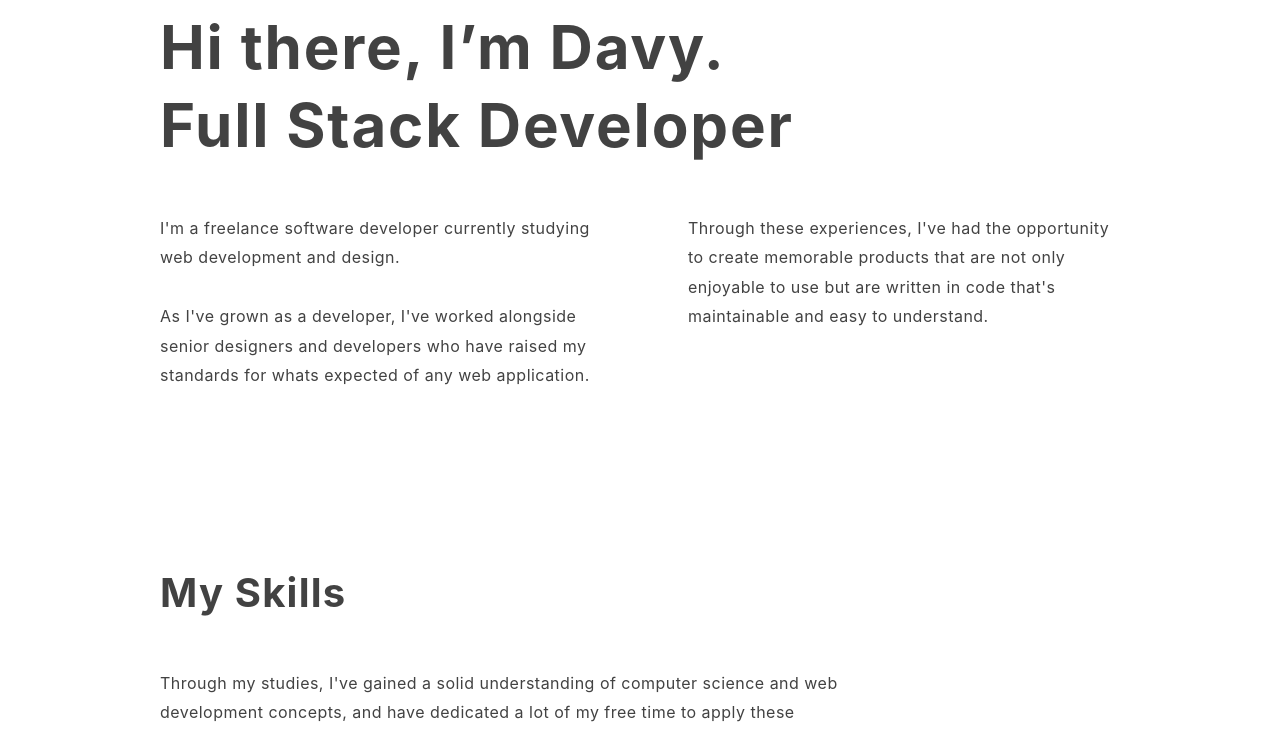
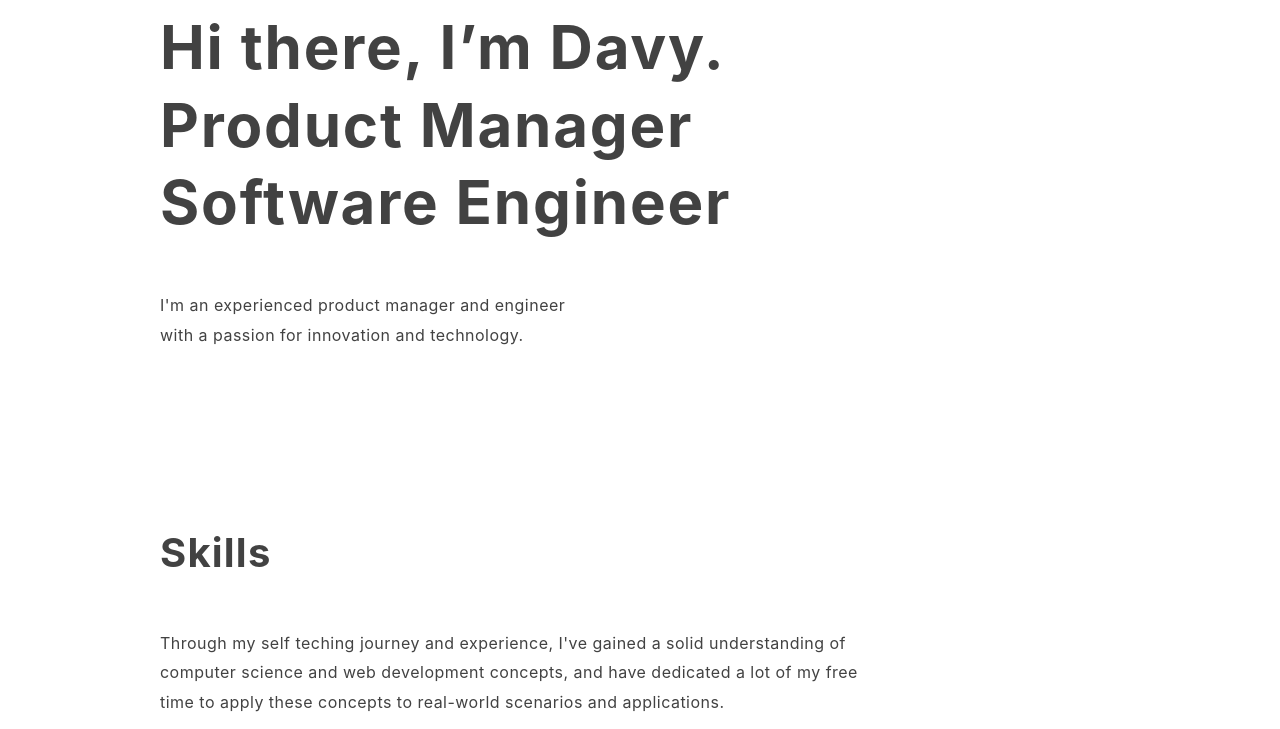
Before and after one commit to dhausser/davyhausser.com, a Gatsby site: page / in a window 1280 px wide. Shown: the part 71-800 px from the top of the page. Built offline with nearby package versions, Linux system fonts and the light colour scheme; Gatsby itself is replaced by a stand-in of ours.

Commit message:
layout adjustments

```diff
--- a/src/pages/index.tsx
+++ b/src/pages/index.tsx
@@ -28,8 +28,9 @@ export default function HomePage({ data }: PageProps<DataType>) {
         <HeadingMain>
           <span>Hi there, I’m Davy.</span>
           <br />
-          <span>Full Stack Developer</span>
+          <span>Product Manager</span>
           <br />
+          <span>Software Engineer</span>
         </HeadingMain>
       </HeadingWrapCont>
       <Container
@@ -41,20 +42,8 @@ export default function HomePage({ data }: PageProps<DataType>) {
       >
         <TextContentWrap>
           <Paragraph>
-            I&apos;m a freelance software developer currently studying web
-            development and design.
-            <br />
-            <br />
-            As I&apos;ve grown as a developer, I&apos;ve worked alongside senior
-            designers and developers who have raised my standards for whats
-            expected of any web application.
-          </Paragraph>
-        </TextContentWrap>
-        <TextContentWrap>
-          <Paragraph>
-            Through these experiences, I&apos;ve had the opportunity to create
-            memorable products that are not only enjoyable to use but are
-            written in code that&apos;s maintainable and easy to understand.
+            I&apos;m an experienced product manager and engineer with a passion
+            for innovation and technology.
           </Paragraph>
         </TextContentWrap>
       </Container>
@@ -62,12 +51,12 @@ export default function HomePage({ data }: PageProps<DataType>) {
         <SubContainer>
           <SkillContent>
             <TextContent>
-              <Heading>My Skills</Heading>
+              <Heading>Skills</Heading>
               <Paragraph>
-                Through my studies, I&apos;ve gained a solid understanding of
-                computer science and web development concepts, and have
-                dedicated a lot of my free time to apply these concepts to
-                real-world scenarios and applications.
+                Through my self teching journey and experience, I&apos;ve gained
+                a solid understanding of computer science and web development
+                concepts, and have dedicated a lot of my free time to apply
+                these concepts to real-world scenarios and applications.
               </Paragraph>
             </TextContent>
             <SkillTable>
@@ -109,7 +98,7 @@ export default function HomePage({ data }: PageProps<DataType>) {
       </Container>
       <SubContainer>
         <TextContent>
-          <Heading>What I&apos;ve been working on </Heading>
+          <Heading>Work</Heading>
           <Paragraph>
             I like to stay busy and always have a project in the works. Take a
             look at some of the applications, articles, and companies I&apos;ve
@@ -151,7 +140,7 @@ export const query = graphql`
           image {
             childImageSharp {
               gatsbyImageData(
-                width: 920
+                width: 960
                 placeholder: DOMINANT_COLOR
                 formats: [AUTO, WEBP, AVIF]
               )
--- a/src/templates/project.tsx
+++ b/src/templates/project.tsx
@@ -32,7 +32,7 @@ export const query = graphql`
       image {
         childImageSharp {
           gatsbyImageData(
-            width: 920
+            width: 960
             placeholder: DOMINANT_COLOR
             formats: [AUTO, WEBP, AVIF]
           )
```
